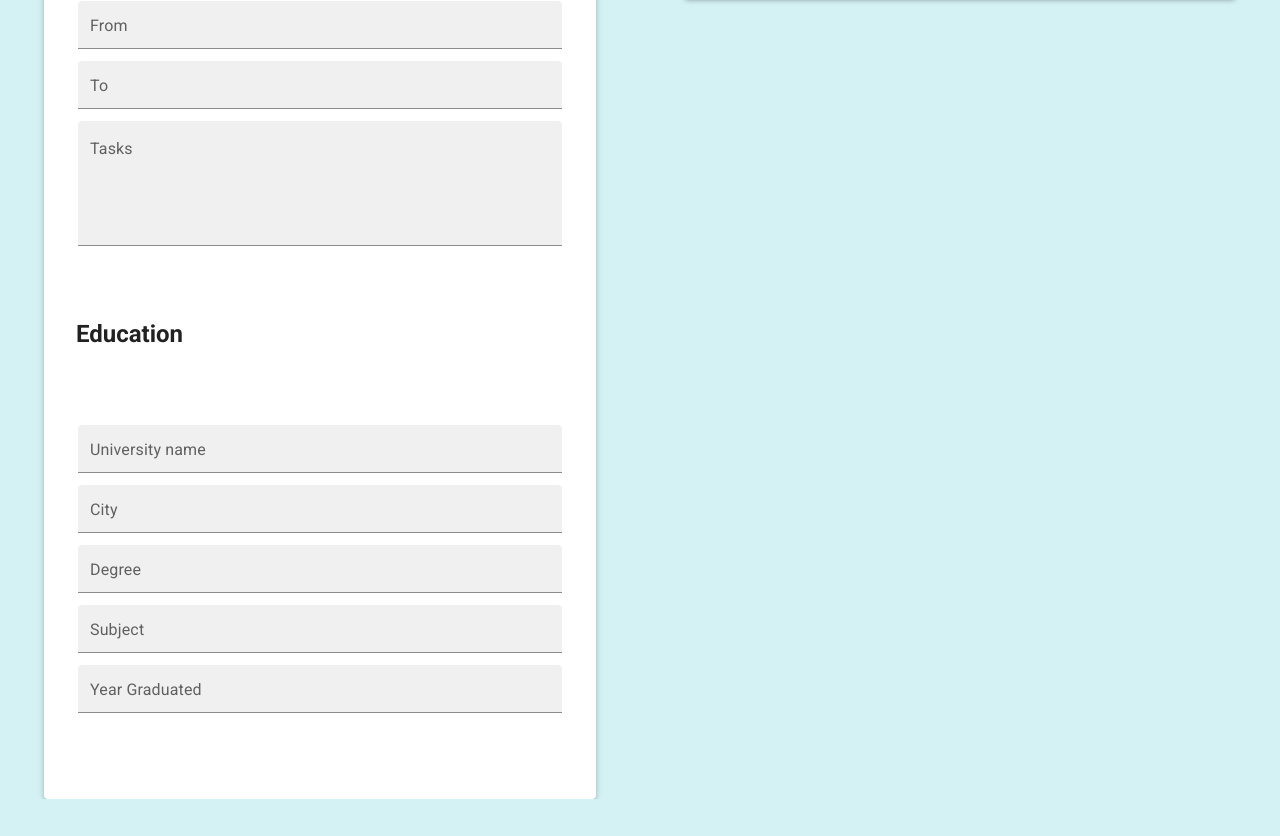
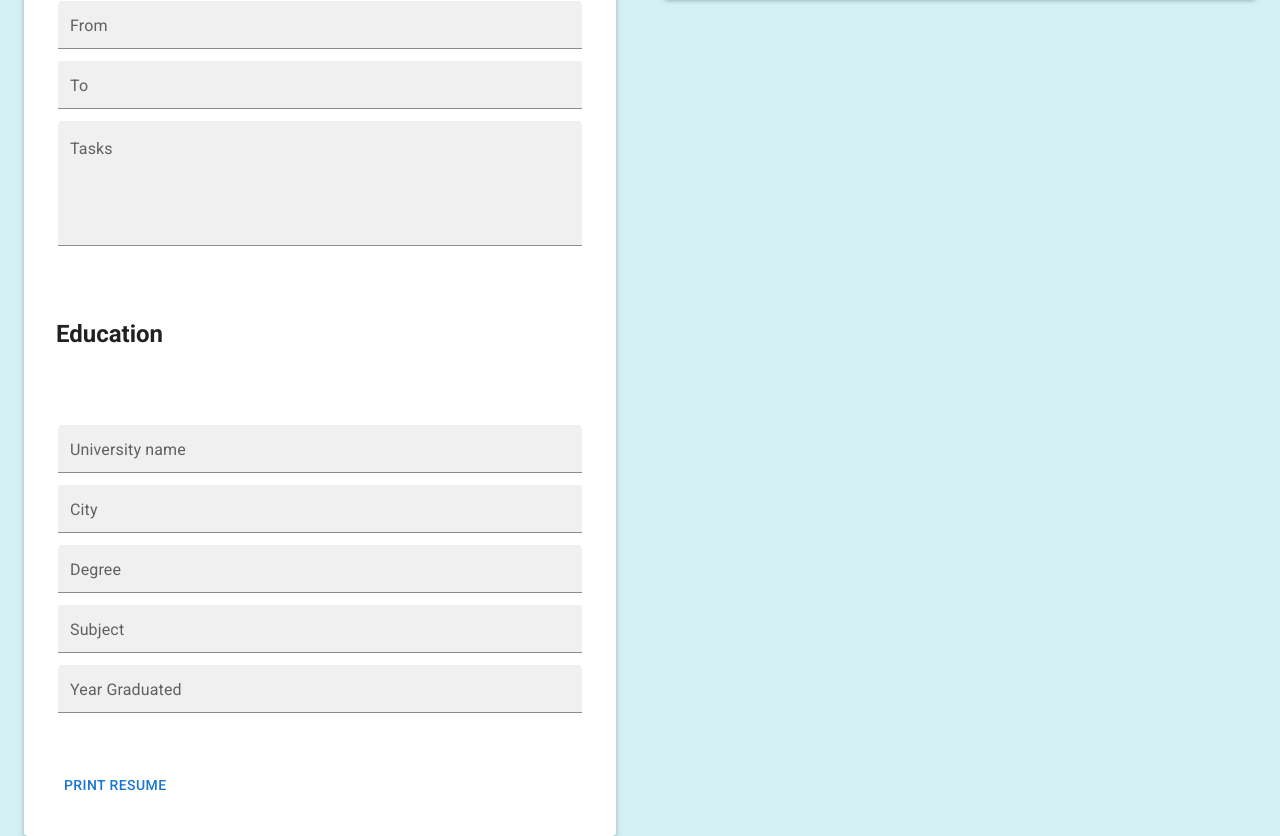
Before and after one commit to andbostick/odin-proj, a React (Create React App) app in the folder cv-app/cv-app/: page / in a window 1280 px wide. Shown: the part 883-1719 px from the top of the page. Before the commit the page ends 1682 px from the top, so only its background shows below. Built offline with nearby package versions, Linux system fonts and the light colour scheme.

Commit message:
print cv feature

```diff
--- a/cv-app/cv-app/package.json
+++ b/cv-app/cv-app/package.json
@@ -13,6 +13,7 @@
     "react": "^18.2.0",
     "react-dom": "^18.2.0",
     "react-scripts": "5.0.1",
+    "react-to-print": "^2.14.7",
     "styled-components": "^5.3.5",
     "web-vitals": "^2.1.4"
   },
--- a/cv-app/cv-app/public/index.html
+++ b/cv-app/cv-app/public/index.html
@@ -28,7 +28,7 @@
       work correctly both with client-side routing and a non-root public URL.
       Learn how to configure a non-root public URL by running `npm run build`.
     -->
-    <title>React App</title>
+    <title>CV Creator</title>
   </head>
   <body>
     <noscript>You need to enable JavaScript to run this app.</noscript>
--- a/cv-app/cv-app/src/App.js
+++ b/cv-app/cv-app/src/App.js
@@ -5,10 +5,17 @@ import Experience from "./components/Experience";
 import General from "./components/General";
 import { Container } from "@mui/material";
 import { Paper } from "@mui/material";
+import { useRef } from "react";
+import ReactToPrint, { useReactToPrint } from 'react-to-print'
 import { Button } from '@mui/material';
 import CompletedCV from "./components/CompletedCV";
 
 function App() {
+  const componentRef = useRef(null);
+  const handlePrint = useReactToPrint({
+    content: () => componentRef.current
+  });
+
   const [personalInfo, setPersonalInfo] = useState({
     name: "",
     email: "",
@@ -36,7 +43,7 @@ function App() {
         <h1>CV Creator</h1>
       </header>
       <main className="main-container">
-        <Container maxWidth="sm" >
+        <Container maxWidth="md" >
         <Paper elevation={3} sx={{padding:4}}>
           <General
             personalInfo={personalInfo}
@@ -46,9 +53,12 @@ function App() {
           <Experience experience={experience} setExperience={setExperience} />
           <Education education={education} setEducation={setEducation} />
 
+          <Button onClick={handlePrint}>Print Resume</Button>
           </Paper>
+
           </Container>
-        <CompletedCV personalInfo={personalInfo} experience={experience} education={education} />
+
+        <CompletedCV ref={componentRef} personalInfo={personalInfo} experience={experience} education={education} />
       </main>
     </div>
   );
--- a/cv-app/cv-app/src/components/CompletedCV.js
+++ b/cv-app/cv-app/src/components/CompletedCV.js
@@ -1,3 +1,4 @@
+
 import { Paper } from "@mui/material";
 import { Container } from "@mui/material";
 import FilledGeneral from "./FilledGeneral";
@@ -7,15 +8,18 @@ import "../styles/completed.css";
 
 import React from "react";
 
-export default function CompletedCV({ personalInfo, experience, education }) {
+const CompletedCV = React.forwardRef(({personalInfo,experience,education}, ref) => {
     return (
-    <Container maxWidth="sm" >
-      <Paper elevation={3} >
+        <Container maxWidth="md" >
+          <Paper elevation={3} ref={ref}>
             <FilledGeneral personalInfo={personalInfo} />
 
             <FilledExperience experience={experience} />
             <FilledEducation education={education} />
               </Paper>
+
         </Container>
       );
-}
+})
+
+export default CompletedCV;
--- a/cv-app/cv-app/src/components/Experience.js
+++ b/cv-app/cv-app/src/components/Experience.js
@@ -58,7 +58,7 @@ export default function Experience({ setExperience, experience }) {
         <TextField
           label="Tasks"
           name="tasks"
-          multiline='true'
+          multiline
           variant="filled"
           onChange={handleChange}
           rows={4}
--- a/cv-app/cv-app/src/styles/App.css
+++ b/cv-app/cv-app/src/styles/App.css
@@ -10,7 +10,9 @@ html {
   margin: 50px;
 }
 
-.main-container {
-  display: flex;
-  justify-content: space-evenly;
+@media (min-width: 900px) {
+  .main-container {
+    display: flex;
+    justify-content: space-evenly;
+  }
 }
```
Also changed, not shown: 1 other file (tests, documents, lock files or other folders). Lines whose indentation alone changed are shown as unchanged.
